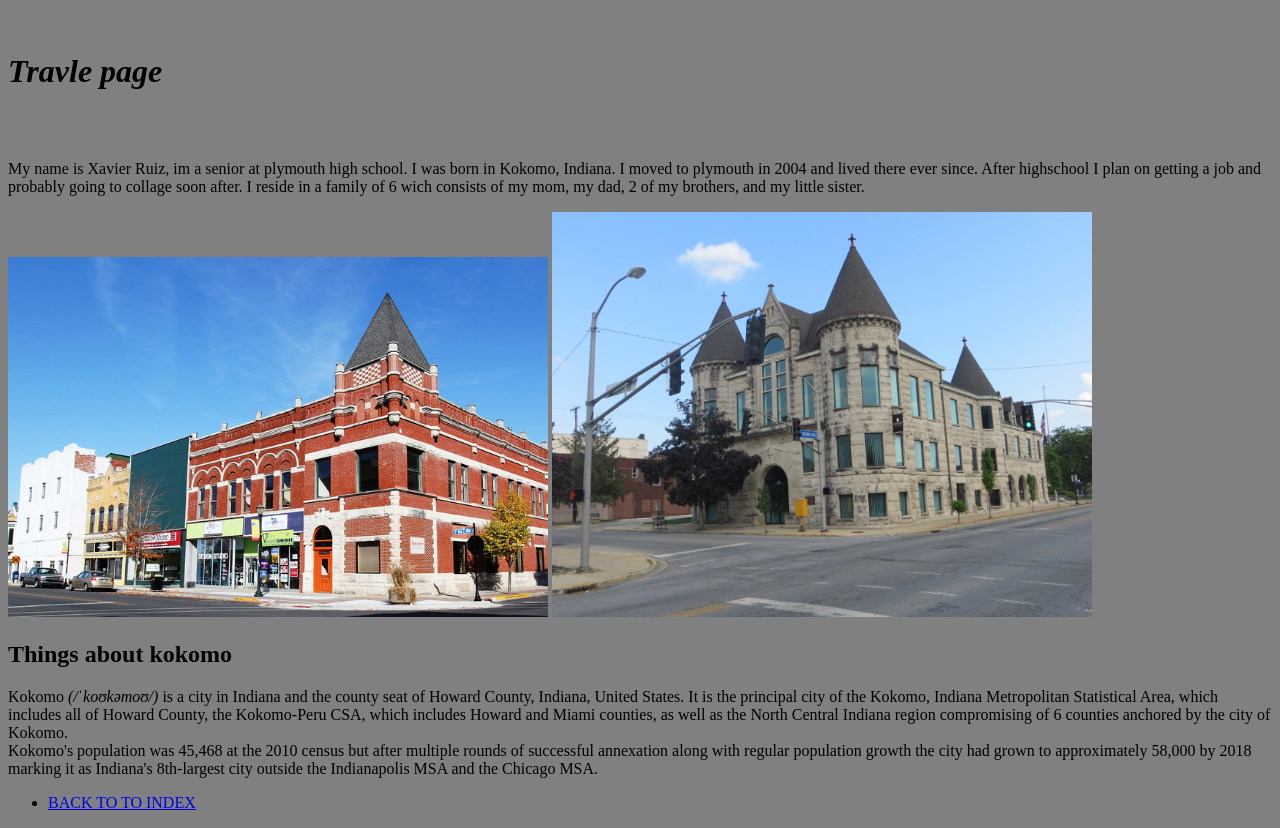
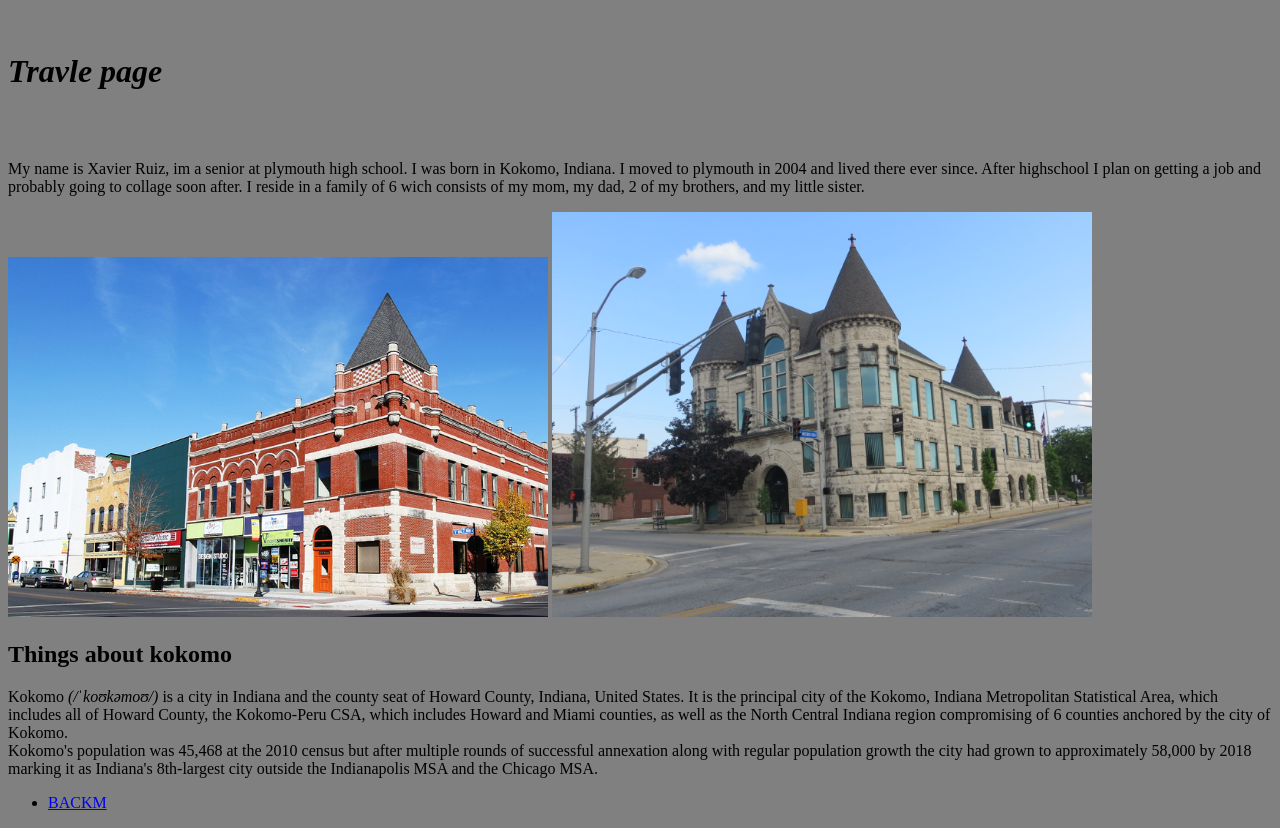
Before and after one commit to IntangiblE001/IntaniblE001.github.io, a plain HTML site: page travle page.html in a window 1280 px wide. Drawn offline with Linux system fonts and the light colour scheme.

Commit message:
Update travle page.html

```diff
--- a/travle page.html
+++ b/travle page.html
@@ -90,7 +90,8 @@ background-color: gray;
 
  <ul class="nav">
         	<li>  <a href ="index.html">
-					BACK TO TO INDEX
+					BACKM
+
 
 <!DOCTYPE html>
 <html>
```
